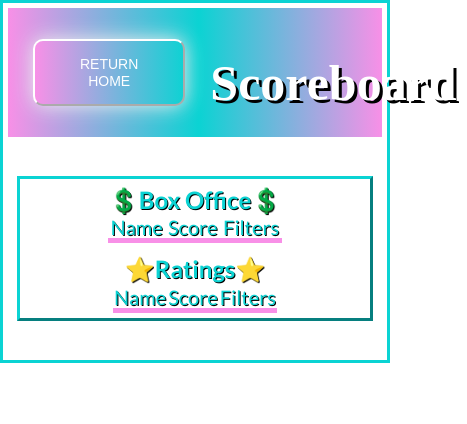
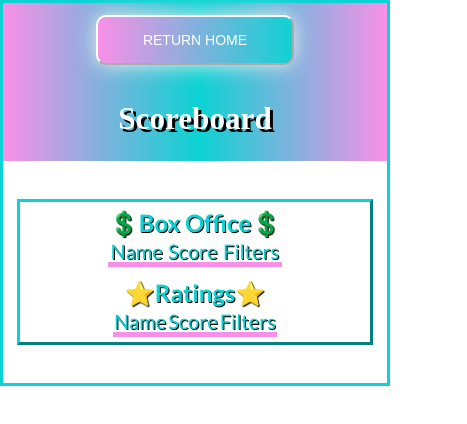
Before and after one commit to NicolasFlamel/Cinephiliac, a website: page scoreboard.html in a window 390 px wide. Shown: the whole page, 467 px wide, since content can reach past the window. Drawn offline with nearby package versions, Linux system fonts and the light colour scheme; a web font is replaced by a local one.

Commit message:
fixed header css bugs

```diff
--- a/assets/css/general.css
+++ b/assets/css/general.css
@@ -33,8 +33,9 @@ header {
   );
 }
 
-nav {
-  margin: auto 0 auto auto;
+header .custom-btn {
+  max-height: 50px;
+  margin: auto;
 }
 
 h1 {
@@ -77,3 +78,19 @@ main {
   color: #fff;
   text-decoration: none;
 }
+
+@media screen and (max-width: 750px) {
+  header {
+    display: flex;
+    margin: 0;
+    flex-wrap: wrap;
+    justify-content: center;
+  }
+  h1 {
+    font-size: 8vw;
+  }
+  body {
+    margin: unset;
+    height: unset;
+  }
+}
--- a/assets/css/index.css
+++ b/assets/css/index.css
@@ -10,21 +10,6 @@ section {
 }
 
 @media screen and (max-width: 750px) {
-  header {
-    display: flex;
-    flex-wrap: wrap;
-    justify-content: center;
-  }
-  nav {
-    margin: 0;
-  }
-  h1 {
-    font-size: 8vw;
-  }
-  body {
-    margin: unset;
-    height: unset;
-  }
   #box-office-game,
   #ratings-game {
     flex-wrap: wrap;
--- a/scoreboard.html
+++ b/scoreboard.html
@@ -14,12 +14,10 @@
   </head>
   <body>
     <header>
-      <nav>
-        <button type="button" id="back-btn" class="custom-btn">
-          Return Home
-        </button>
-      </nav>
-        <h1>Scoreboard</h1>
+      <button type="button" id="back-btn" class="custom-btn">
+        Return Home
+      </button>
+      <h1>Scoreboard</h1>
     </header>
     <main>
       <section class="ui grid container">
```
Also changed, not shown: gameover.html (+3 -1 lines), gamepage.html (+3 -5 lines), index.html (+3 -5 lines).
